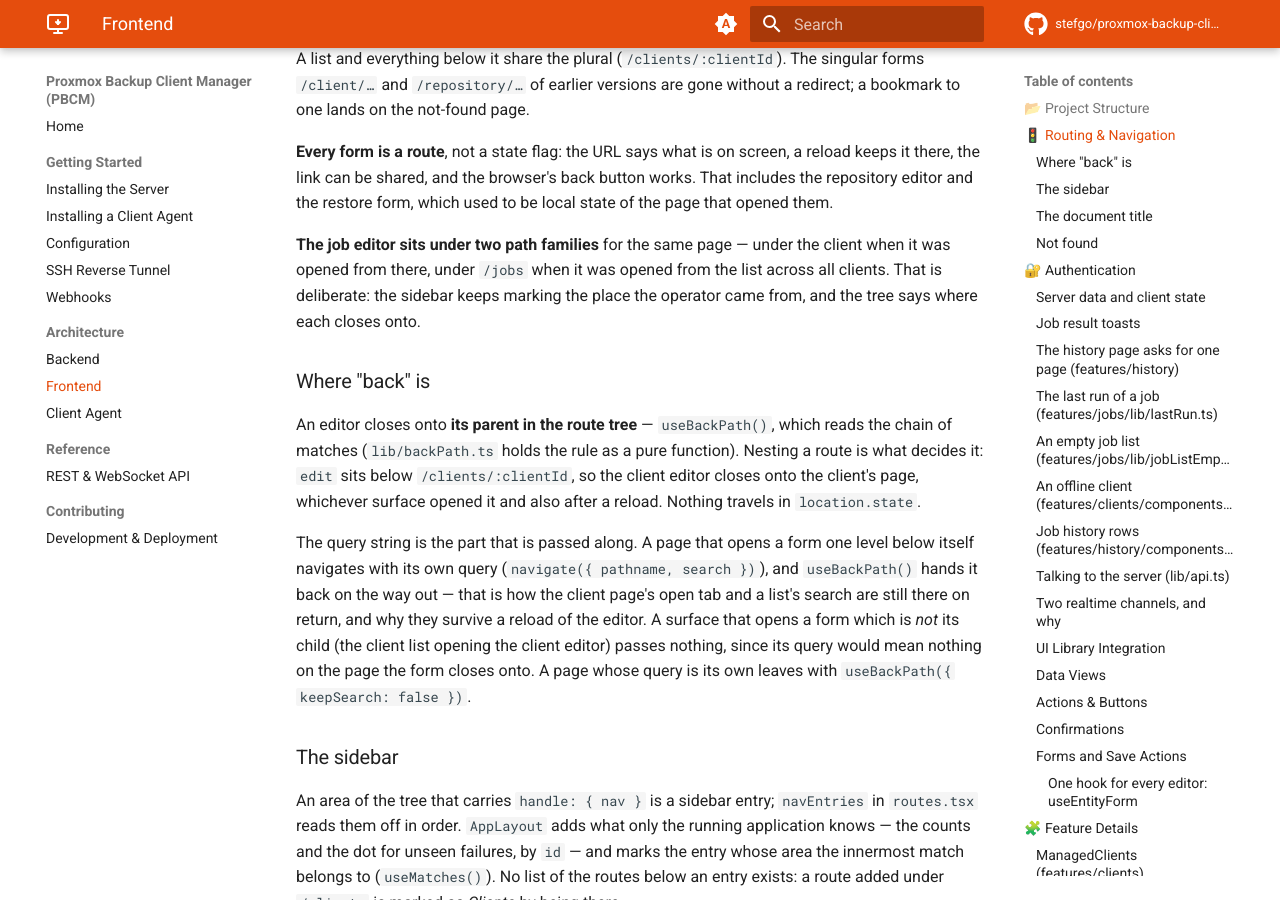
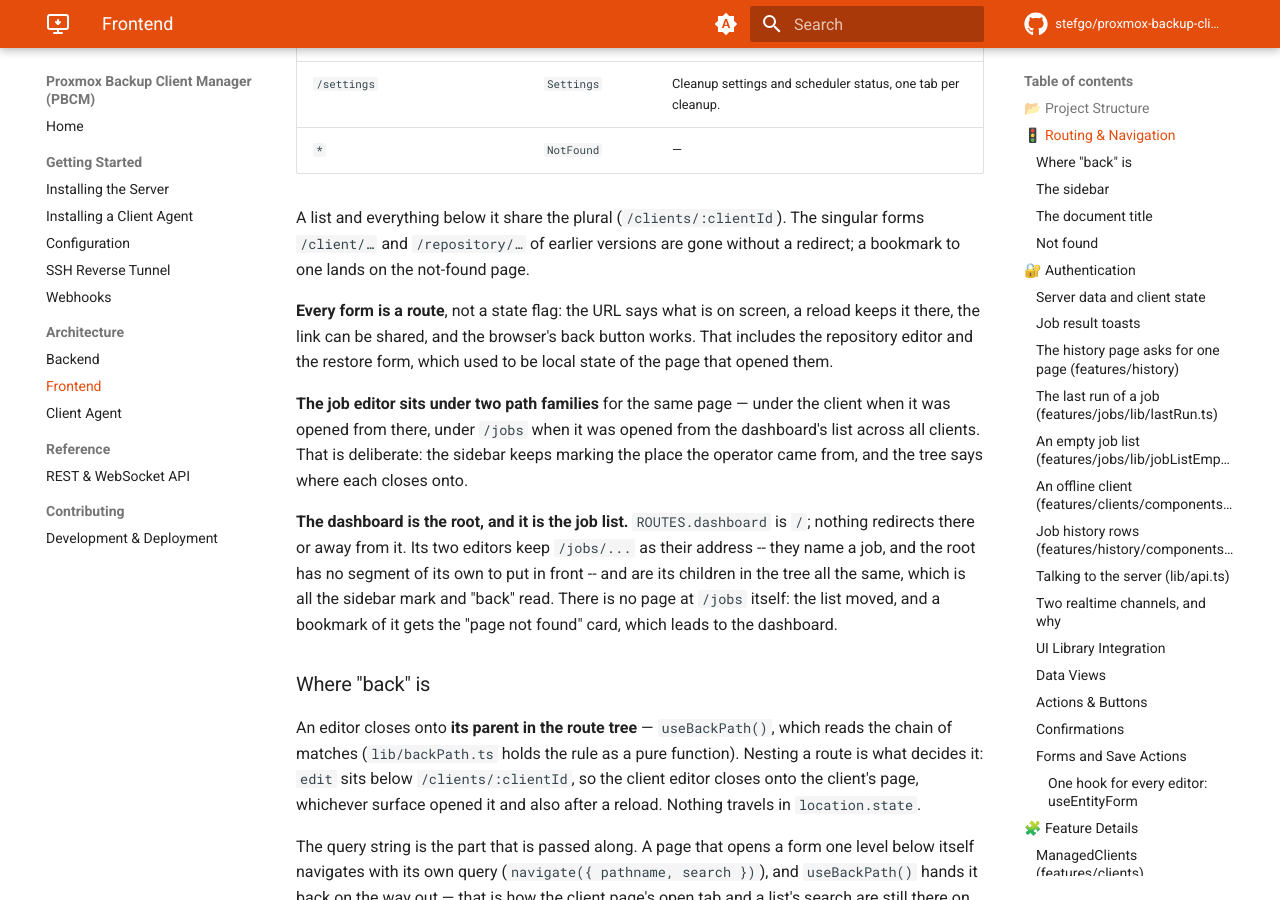
Before and after one commit to stefgo/proxmox-backup-client-manager, an MkDocs documentation site: the page built from docs/frontend.md, in a window 1280 px wide and 900 px high, scrolled down 3356 px. Built offline with MkDocs 1.6.1 and Material for MkDocs 9.7.7, drawn with Linux system fonts in a browser that asks for light colours; comment, search, counter and statistics services are not loaded; some of the changed text lies outside the part shown.

Commit message:
feat(frontend): Make the job list the dashboard at the root path
The job list across all clients already answers what a start page is
opened for -- did the backups run -- so it becomes that page instead of a
separate overview being built next to it. It moves from /jobs to /, is the
first entry of the sidebar and is called Dashboard there and in the
document title.

Nothing redirects: / used to forward to /clients and now renders the
list, and /jobs is gone and answers with the "page not found" card, which
leads to the dashboard. The job editors keep /jobs/new and
/jobs/:clientId/:jobId as their addresses and are children of the
dashboard in the route tree, so the sidebar mark and "back" follow.

Co-Authored-By: Claude Opus 5.5 <noreply@anthropic.com>

```diff
--- a/docs/frontend.md
+++ b/docs/frontend.md
@@ -72,7 +72,7 @@ shell.
 | Path                                    | Component               | Description                                     |
 | :-------------------------------------- | :---------------------- | :---------------------------------------------- |
 | `/login`                                | `Login`                 | Authentication page (local & OIDC).             |
-| `/`                                     | —                       | Redirects to `/clients`.                        |
+| `/`                                     | `ManagedJobs`           | The dashboard: the job list across all clients, plus each job's last run. First in the sidebar, and where the login lands. |
 | `/clients`                              | `ManagedClients`        | Client list.                                    |
 | `/clients/new`                          | `AddClientWizard`       | Adds a client, starting with the connection mode. |
 | `/clients/:clientId`                    | `ClientOverview`        | Detail view of a client; `?tab=` names the open tab. |
@@ -81,9 +81,8 @@ shell.
 | `/clients/:clientId/jobs/new`           | `ClientJobEditor`       | New job for this client.                        |
 | `/clients/:clientId/jobs/:jobId`        | `ClientJobEditor`       | Edit a job; closes onto the client.             |
 | `/clients/:clientId/restore/:repoId/:backupType/:backupTime` | `SnapshotRestoreEditor` | Restores one of the client's snapshots. |
-| `/jobs`                                 | `ManagedJobs`           | Global job list, plus each job's last run.      |
-| `/jobs/new`                             | `ClientJobEditor`       | New job, client picked in the form.             |
-| `/jobs/:clientId/:jobId`                | `ClientJobEditor`       | Same editor; closes onto `/jobs`.               |
+| `/jobs/new`                             | `ClientJobEditor`       | New job, client picked in the form. A child of the dashboard. |
+| `/jobs/:clientId/:jobId`                | `ClientJobEditor`       | Same editor; closes onto `/`.                   |
 | `/repositories`                         | `ManagedRepositories`   | Repository list.                                |
 | `/repositories/new`                     | `RepositoryEditor`      | Adds a repository.                              |
 | `/repositories/:repoId`                 | `RepositoryOverview`    | Detail view of a repository.                    |
@@ -107,9 +106,16 @@ repository editor and the restore form, which used to be local state of the page
 opened them.
 
 **The job editor sits under two path families** for the same page — under the client when
-it was opened from there, under `/jobs` when it was opened from the list across all
-clients. That is deliberate: the sidebar keeps marking the place the operator came from,
-and the tree says where each closes onto.
+it was opened from there, under `/jobs` when it was opened from the dashboard's list
+across all clients. That is deliberate: the sidebar keeps marking the place the operator
+came from, and the tree says where each closes onto.
+
+**The dashboard is the root, and it is the job list.** `ROUTES.dashboard` is `/`; nothing
+redirects there or away from it. Its two editors keep `/jobs/...` as their address --
+they name a job, and the root has no segment of its own to put in front -- and are its
+children in the tree all the same, which is all the sidebar mark and "back" read. There
+is no page at `/jobs` itself: the list moved, and a bookmark of it gets the "page not
+found" card, which leads to the dashboard.
 
 ### Where "back" is
 
```
Also changed, not shown: 6 other files.
